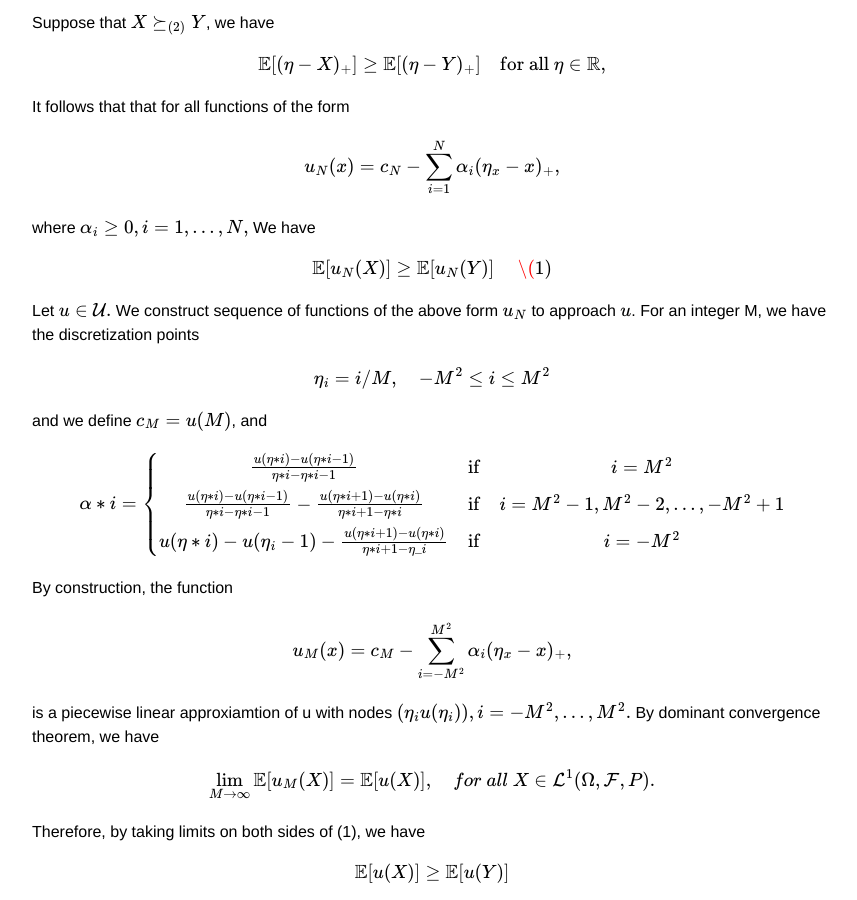
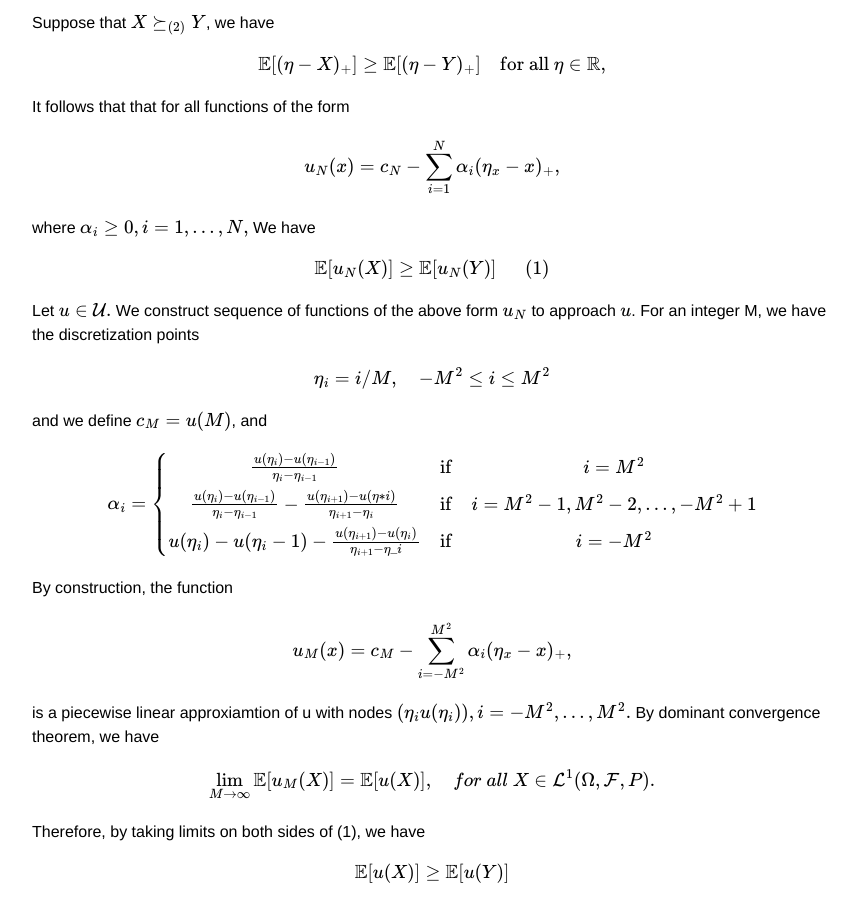
Before and after one commit to TianboLiu666/tianboliu666.github.io, a Jekyll site: the page built from _posts/2022-11-20-portfolio-optimization.md, in a window 1280 px wide and 900 px high, scrolled down 3354 px. Shown: the whole window, without its empty margins (208-1065 px from the left). Built offline with Jekyll 4.4.1, drawn with Linux system fonts in a browser that asks for light colours; formulas are drawn with MathJax 3; some of the changed text lies outside the part shown.

```diff
--- a/_posts/2022-11-20-portfolio-optimization.md
+++ b/_posts/2022-11-20-portfolio-optimization.md
@@ -208,7 +208,7 @@ where $$\alpha_i \geq 0, i =1,...,N,$$ We have
 
 $$
 \begin{equation}
-\mathbb{E}[u_N(X)] \geq \mathbb{E}[u_N(Y)] \ \ \ \ \ \(1)
+\mathbb{E}[u_N(X)] \geq \mathbb{E}[u_N(Y)] \ \ \ \ \ \ (1)
 \end{equation}
 $$
 
@@ -225,11 +225,11 @@ and we define $$c_M = u(M)$$, and
 
 $$
 \begin{equation*}
-\alpha*i =\left\{
+\alpha_i =\left\{
 \begin{array}{ccc}
-\frac{u(\eta*i) - u(\eta*{i-1})}{\eta*i - \eta*{i-1}} & \text{if} & i = M^2 \\
-\frac{u(\eta*i) - u(\eta*{i-1})}{\eta*i - \eta*{i-1}} -\frac{u(\eta*{i+1}) - u(\eta*{i})}{\eta*{i+1} - \eta*{i}} & \text{if} & i = M^2-1, M^2-2,..., -M^2 +1 \\
-u(\eta*i) - u(\eta_i -1) - \frac{u(\eta*{i+1}) - u(\eta*{i})}{\eta*{i+1} - \eta\_{i}} & \text{if} & i = -M^2
+\frac{u(\eta_i) - u(\eta_{i-1})}{\eta_i - \eta_{i-1}} & \text{if} & i = M^2 \\
+\frac{u(\eta_i) - u(\eta_{i-1})}{\eta_i - \eta_{i-1}} -\frac{u(\eta_{i+1}) - u(\eta*{i})}{\eta_{i+1} - \eta_{i}} & \text{if} & i = M^2-1, M^2-2,..., -M^2 +1 \\
+u(\eta_i) - u(\eta_i -1) - \frac{u(\eta_{i+1}) - u(\eta_{i})}{\eta_{i+1} - \eta\_{i}} & \text{if} & i = -M^2
 \end{array}%
 \right.
 \end{equation*}
@@ -388,7 +388,7 @@ $$
 \left[0.64132052, 0.35867948\right]
 $$
 
-and it has expected return 2.46%. It is slight above the reference return and is much below the maximum expected return of 3.2% if we invest 100\% on S&P 500. As we can also see, the portfolio is only slightly different from the benchmark $$[0.6,0.4]$$.
+and it has expected return 2.46%. It is slight above the reference return and is much below the maximum expected return of 3.2% if we invest 100% on S&P 500. As we can also see, the portfolio is only slightly different from the benchmark $$[0.6,0.4]$$.
 
 The expected shortfall $$F(X,*)$$ appearing in the dominance constrains are illustrated in the Figure above. As we can see, the two portfolio shortfall functions largely overlap.
 
@@ -406,6 +406,9 @@ Volume 30, Issue 2, February 2006, Pages 433-451.
 4. Ogryczak, Wlodzimierz., & Ruszczyński, Andrzej., From stochastic dominance to mean-risk models:
 Semideviations as risk measures. European Journal of Operational Research 116 (1999).
 
+
+-----------------------
+
 <p>Check out PDF version below</p>
 <object data=
 "/assets/files/portfolio_optimization.pdf" width="500" height="375"
```
Also changed, not shown: _posts/2023-11-26-blockchain.md (+2 -1 lines), README.md.
